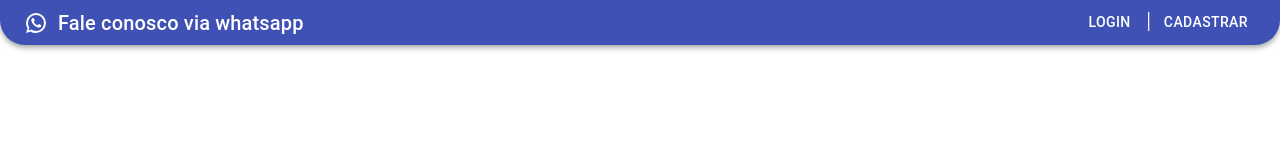
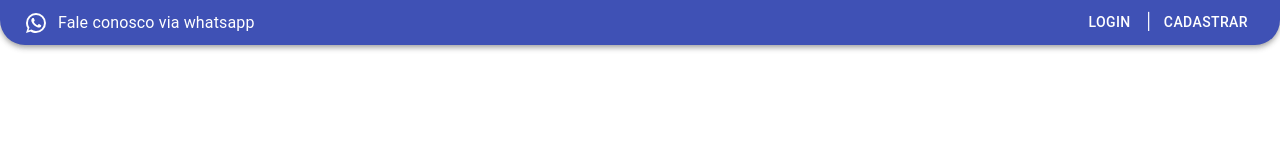
Before and after one commit to felipegaldy/artAtivaFrontEnd, a React (Create React App) app: page / in a window 1280 px wide. Shown: the top 160 px of the page. Built offline with nearby package versions, Linux system fonts and the light colour scheme.

Commit message:
alterando tamanho da fonte

```diff
--- a/src/components/estaticos/topnavbar/TopNavbar.css
+++ b/src/components/estaticos/topnavbar/TopNavbar.css
@@ -6,7 +6,7 @@
 }
 
 .title{
-    font-size: 16px;
+    font-size: 12px;
     display:flex;
     align-items: center;
 }
--- a/src/components/estaticos/topnavbar/TopNavbar.tsx
+++ b/src/components/estaticos/topnavbar/TopNavbar.tsx
@@ -12,7 +12,7 @@ function TopNavbar() {
       <AppBar position="static" className="top-nav">
         <Toolbar className="toolbar">
           <Box>
-            <Typography variant="h6" className="title">
+            <Typography className="title">
                 <WhatsAppIcon className="iconeWhats" /> Fale conosco via whatsapp
             </Typography>
           </Box>
```
